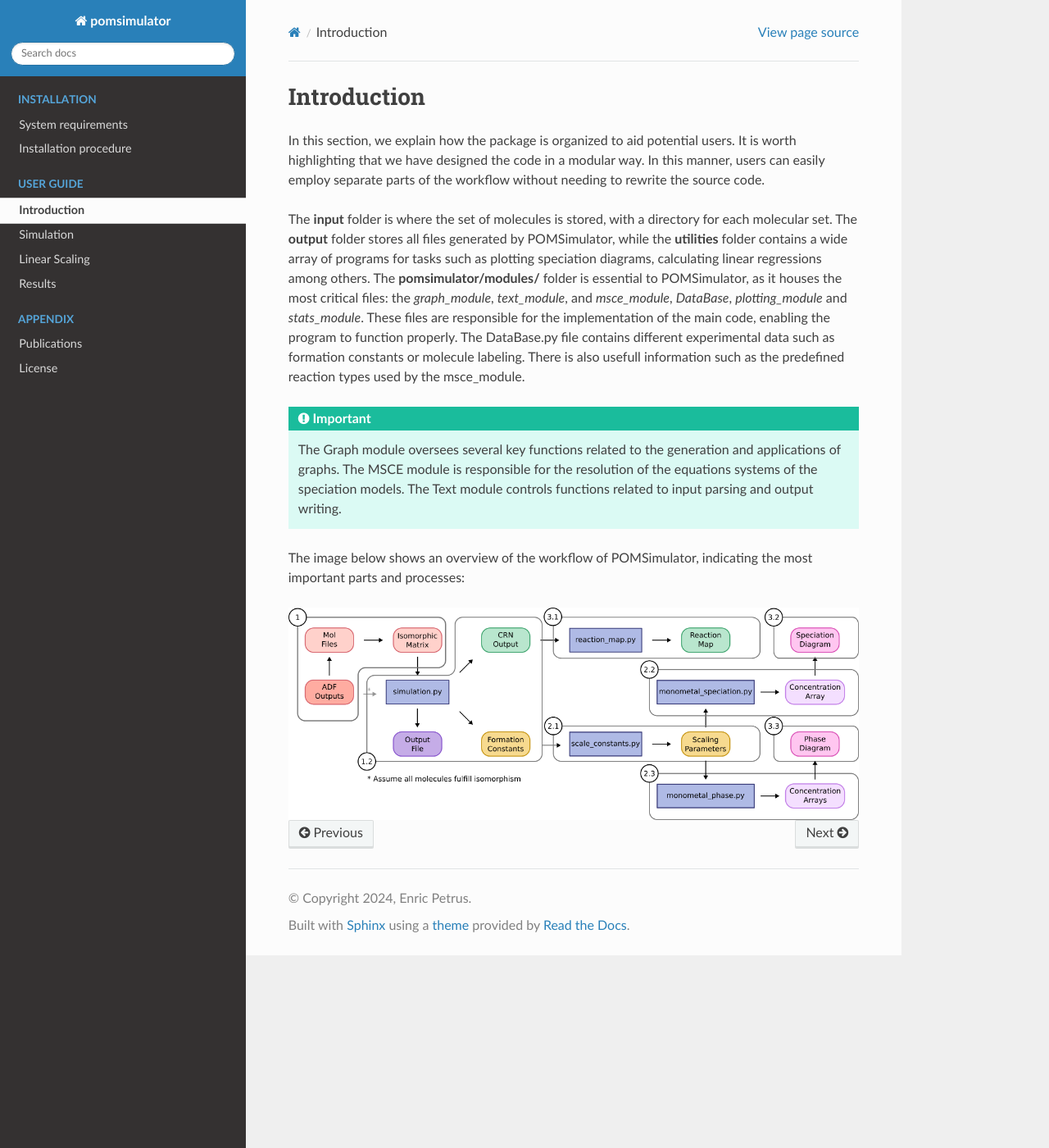
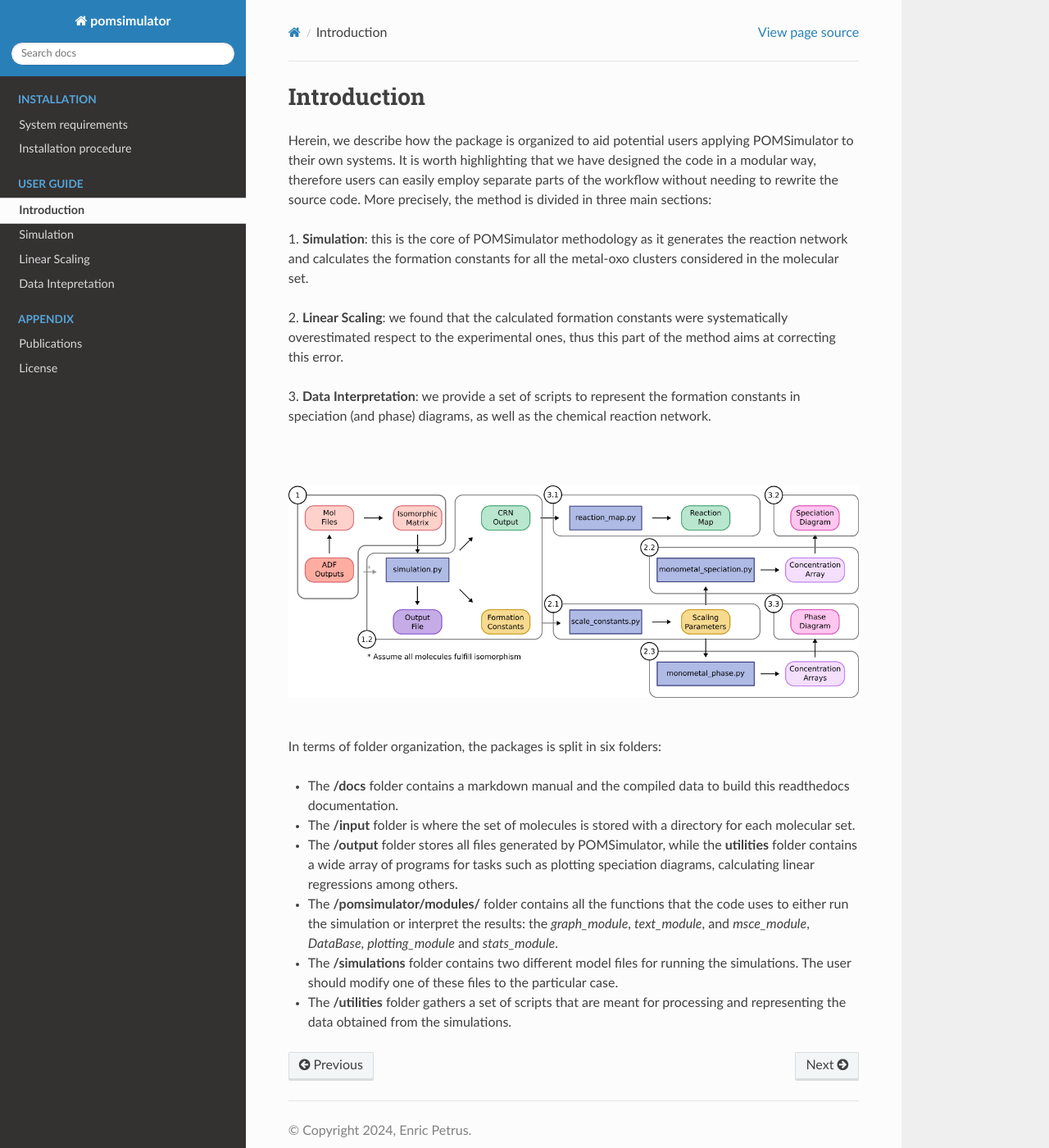
Before and after one commit to petrusen/pomsimulator, a Sphinx documentation site: the page built from docs/source/intro.rst, in a window 1280 px wide and 1400 px high. Shown: the whole window at 82% size. Built offline with Sphinx 7.4.7 and the Read the Docs theme 2.0.0, drawn with Linux system fonts in a browser that asks for light colours; pages that are not in the unit, such as notebooks, are missing from menus.

Commit message:
Reorganized introduction

```diff
--- a/docs/source/diagrams.rst
+++ b/docs/source/diagrams.rst
@@ -1,4 +1,4 @@
-Results
+Data Intepretation
 ====================
 
 
--- a/docs/source/index.rst
+++ b/docs/source/index.rst
@@ -56,6 +56,5 @@ dgaray@iciq.es
    :maxdepth: 3
    :caption: Appendix
 
-   news
    publications
    license
--- a/docs/source/intro.rst
+++ b/docs/source/intro.rst
@@ -1,25 +1,33 @@
 Introduction
 ============
 
-In this section, we explain how the package is organized to aid potential users. It is worth highlighting that we have
-designed the code in a modular way. In this manner, users can easily employ separate parts of the workflow without
-needing to rewrite the source code.
+Herein, we describe how the package is organized to aid potential users applying POMSimulator to their own systems.
+It is worth highlighting that we have designed the code in a modular way, therefore users can easily employ separate parts
+of the workflow without needing to rewrite the source code. More precisely, the method is divided in three main sections:
 
-The **input** folder is where the set of molecules is stored, with a directory for each molecular set. The **output**  folder stores all files generated by
-POMSimulator, while the **utilities** folder contains a wide array of programs for tasks such as plotting speciation diagrams, calculating linear regressions among others. The **pomsimulator/modules/** folder is essential
-to POMSimulator, as it houses the most critical files: the `graph_module`, `text_module`, and `msce_module`, `DataBase`, `plotting_module`
-and `stats_module`. These files are responsible for the implementation of the main code, enabling the program to function properly.
-The DataBase.py file contains different experimental data such as formation constants or molecule labeling. There is also usefull information
-such as the predefined reaction types used by the msce_module.
+1. **Simulation**: this is the core of POMSimulator methodology as it generates the reaction network and calculates the formation
+constants for all the metal-oxo clusters considered in the molecular set.
 
+2. **Linear Scaling**: we found that the calculated formation constants were systematically overestimated respect to the experimental ones, thus
+this part of the method aims at correcting this error.
 
-.. important::
-   The Graph module oversees several key functions related to the generation and applications of graphs. The MSCE module is responsible
-   for the resolution of the equations systems of the speciation models. The Text module controls functions related to input parsing and output writing.
+3. **Data Interpretation**: we provide a set of scripts to represent the formation constants in speciation (and phase)
+diagrams, as well as the chemical reaction network.
 
-The image below shows an overview of the workflow of POMSimulator, indicating the most important parts and processes:
+|
 
 .. image:: ../.img/pom_workflow_manual.png
    :alt: drawing
    :width: 1000
    :align: center
+
+|
+
+In terms of folder organization, the packages is split in six folders:
+
+- The **/docs** folder contains a markdown manual and the compiled data to build this readthedocs documentation.
+- The **/input** folder is where the set of molecules is stored with a directory for each molecular set.
+- The **/output**  folder stores all files generated by POMSimulator, while the **utilities** folder contains a wide array of programs for tasks such as plotting speciation diagrams, calculating linear regressions among others.
+- The **/pomsimulator/modules/** folder contains all the functions that the code uses to either run the simulation or interpret the results: the `graph_module`, `text_module`, and `msce_module`, `DataBase`, `plotting_module` and `stats_module`.
+- The **/simulations** folder contains two different model files for running the simulations. The user should modify one of these files to the particular case.
+- The **/utilities** folder gathers a set of scripts that are meant for processing and representing the data obtained from the simulations.
```
Also changed, not shown: docs/source/modules.rst (deleted, +0 -7 lines), docs/source/setup.rst (deleted, +0 -9 lines).
